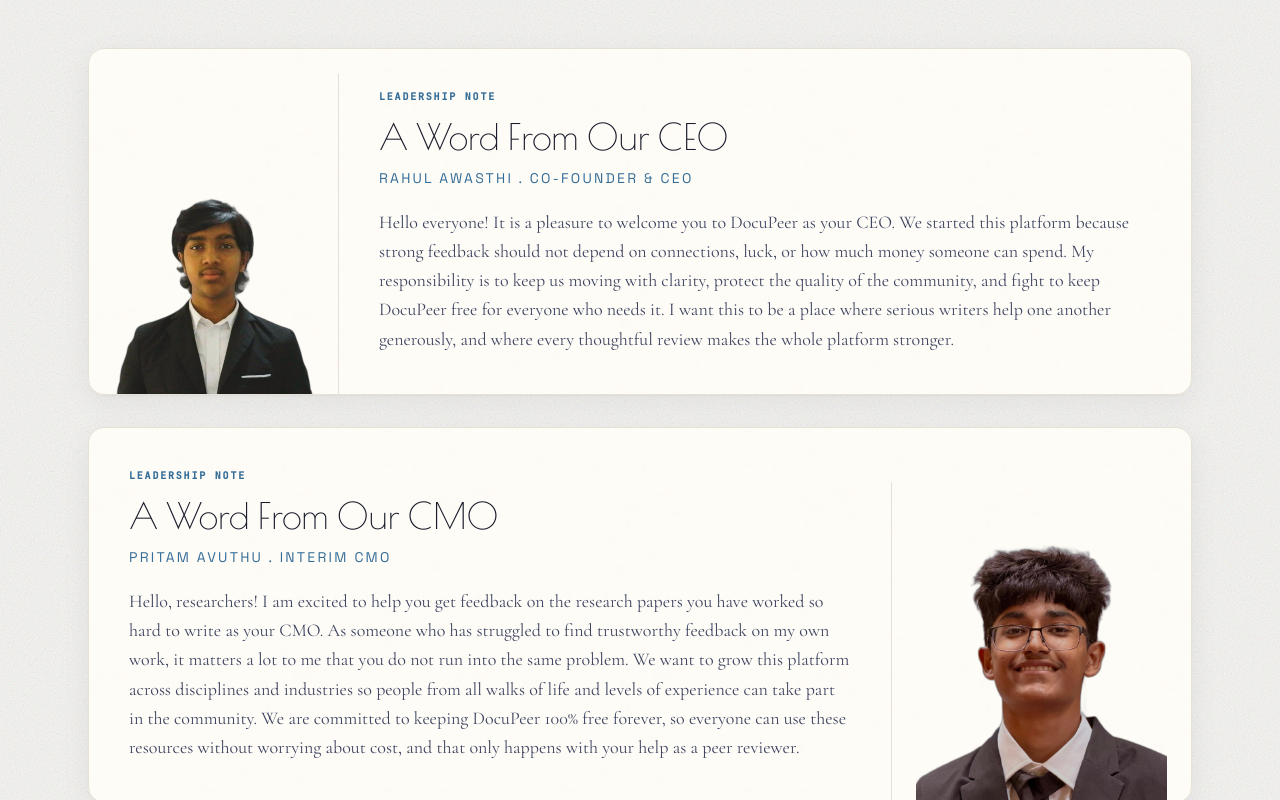
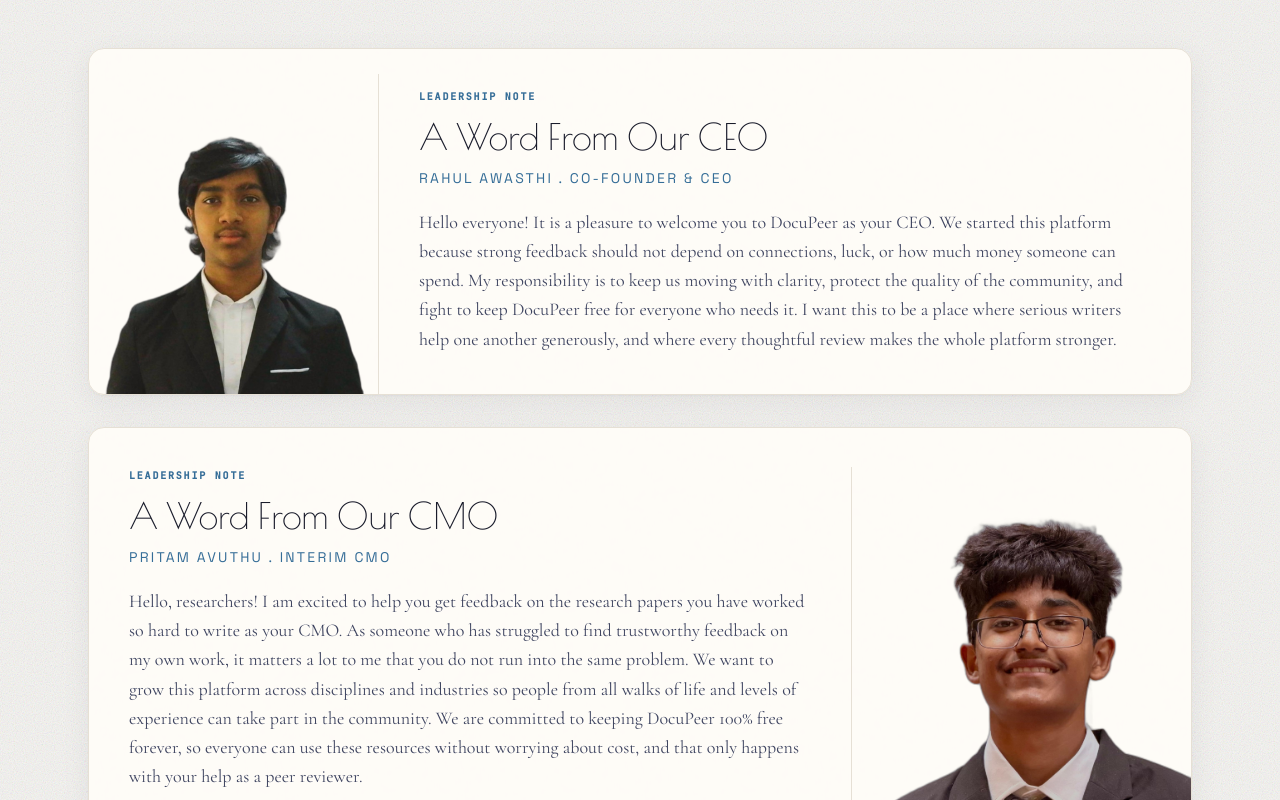
Before and after one commit to codehost-commit/docupeer-website, a Next.js app: page / in a window 1280 px wide. Shown: the part 3660-4460 px from the top of the page. Built offline with nearby package versions, Linux system fonts and the light colour scheme; no server answers.

Commit message:
Refine homepage leadership portraits

```diff
--- a/src/app/page.tsx
+++ b/src/app/page.tsx
@@ -71,6 +71,7 @@
   imageSide,
   body,
   imageClassName = "",
+  imagePaneClassName = "",
 }: {
   title: string;
   name: string;
@@ -80,9 +81,12 @@
   imageSide: "left" | "right";
   body: string;
   imageClassName?: string;
+  imagePaneClassName?: string;
 }) {
   const imageBlock = (
-    <div className="relative flex min-h-[260px] items-end justify-center overflow-hidden px-4 pt-8 sm:min-h-[320px] sm:px-6">
+    <div
+      className={`relative flex min-h-[260px] items-end overflow-hidden pt-8 sm:min-h-[320px] ${imagePaneClassName}`}
+    >
       <Image
         src={imageSrc}
         alt={imageAlt}
@@ -113,14 +117,14 @@
   return (
     <div className="card overflow-hidden lg:grid lg:items-end">
       {imageSide === "left" ? (
-        <div className="lg:grid lg:grid-cols-[250px_minmax(0,1fr)] lg:items-end">
+        <div className="lg:grid lg:grid-cols-[290px_minmax(0,1fr)] lg:items-end">
           <div className="border-b border-deep-border lg:border-b-0 lg:border-r">
             {imageBlock}
           </div>
           {textBlock}
         </div>
       ) : (
-        <div className="lg:grid lg:grid-cols-[minmax(0,1fr)_300px] lg:items-end">
+        <div className="lg:grid lg:grid-cols-[minmax(0,1fr)_340px] lg:items-end">
           {textBlock}
           <div className="border-t border-deep-border lg:border-l lg:border-t-0">
             {imageBlock}
@@ -370,7 +374,8 @@
             imageSrc="/team/rahul-cutout.png"
             imageAlt="Rahul Awasthi"
             imageSide="left"
-            imageClassName="max-h-[300px] sm:max-h-[360px] lg:max-h-[390px]"
+            imagePaneClassName="justify-center px-2 sm:px-4 lg:px-3"
+            imageClassName="max-h-[335px] sm:max-h-[390px] lg:max-h-[440px]"
             body="Hello everyone! It is a pleasure to welcome you to DocuPeer as your CEO. We started this platform because strong feedback should not depend on connections, luck, or how much money someone can spend. My responsibility is to keep us moving with clarity, protect the quality of the community, and fight to keep DocuPeer free for everyone who needs it. I want this to be a place where serious writers help one another generously, and where every thoughtful review makes the whole platform stronger."
           />
 
@@ -381,7 +386,8 @@
             imageSrc="/team/pritam-cutout.png"
             imageAlt="Pritam Avuthu"
             imageSide="right"
-            imageClassName="max-h-[320px] sm:max-h-[380px] lg:max-h-[430px]"
+            imagePaneClassName="justify-end px-0 pl-4 sm:pl-6 lg:pl-8"
+            imageClassName="max-h-[300px] sm:max-h-[350px] lg:max-h-[385px] translate-y-[2px]"
             body="Hello, researchers! I am excited to help you get feedback on the research papers you have worked so hard to write as your CMO. As someone who has struggled to find trustworthy feedback on my own work, it matters a lot to me that you do not run into the same problem. We want to grow this platform across disciplines and industries so people from all walks of life and levels of experience can take part in the community. We are committed to keeping DocuPeer 100% free forever, so everyone can use these resources without worrying about cost, and that only happens with your help as a peer reviewer."
           />
         </div>
```
